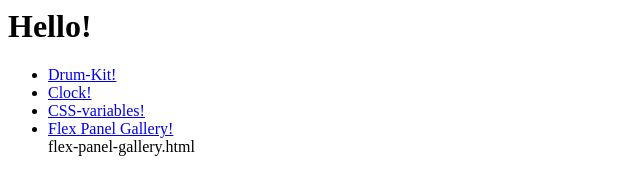
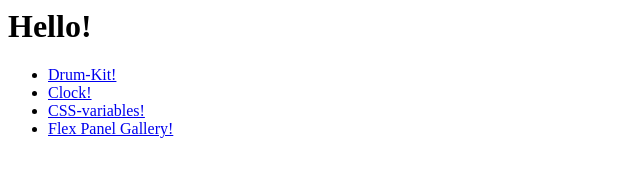
Before and after one commit to Alobeast/javascript-projects, a plain HTML site: page index.html in a window 1280 px wide. Shown: the whole page, without its empty margins (0-640 px from the left). Drawn offline with Linux system fonts and the light colour scheme.

Commit message:
Update index.html

```diff
--- a/index.html
+++ b/index.html
@@ -12,5 +12,4 @@
   <li>
     <a href="https://alobeast.github.io/javascript-projects/flex-panel-gallery.html">Flex Panel Gallery!</a>
   </li>
-  flex-panel-gallery.html
 </ul>
```
